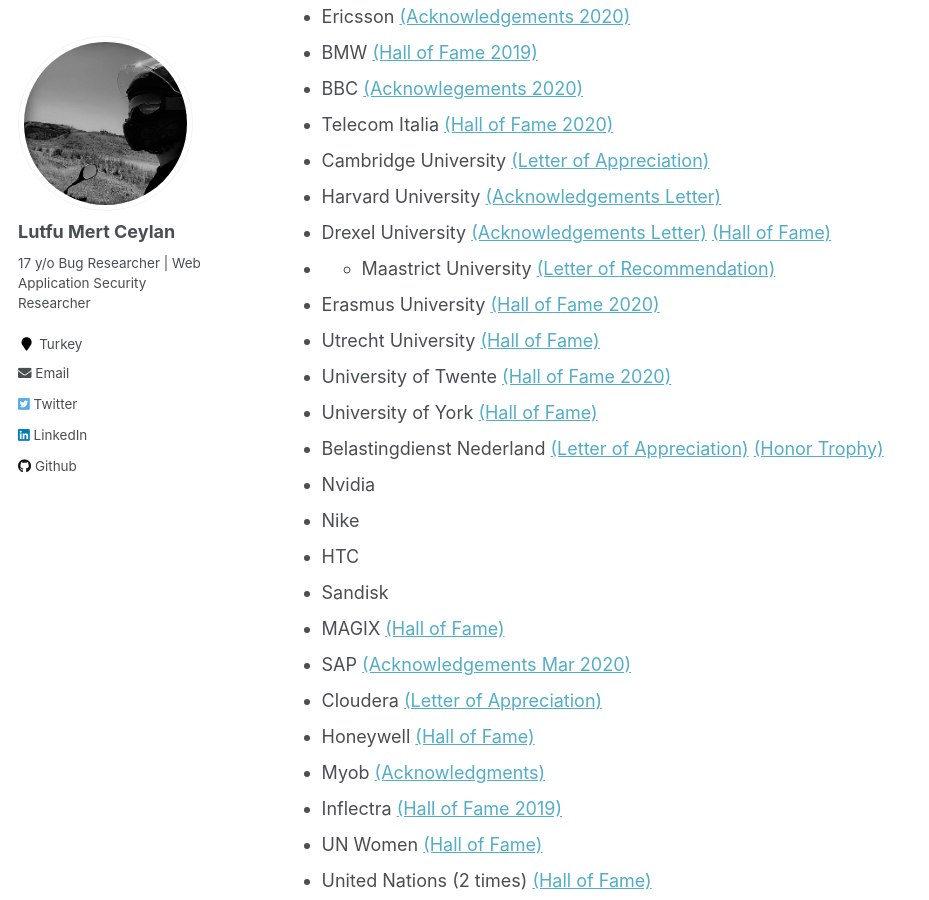
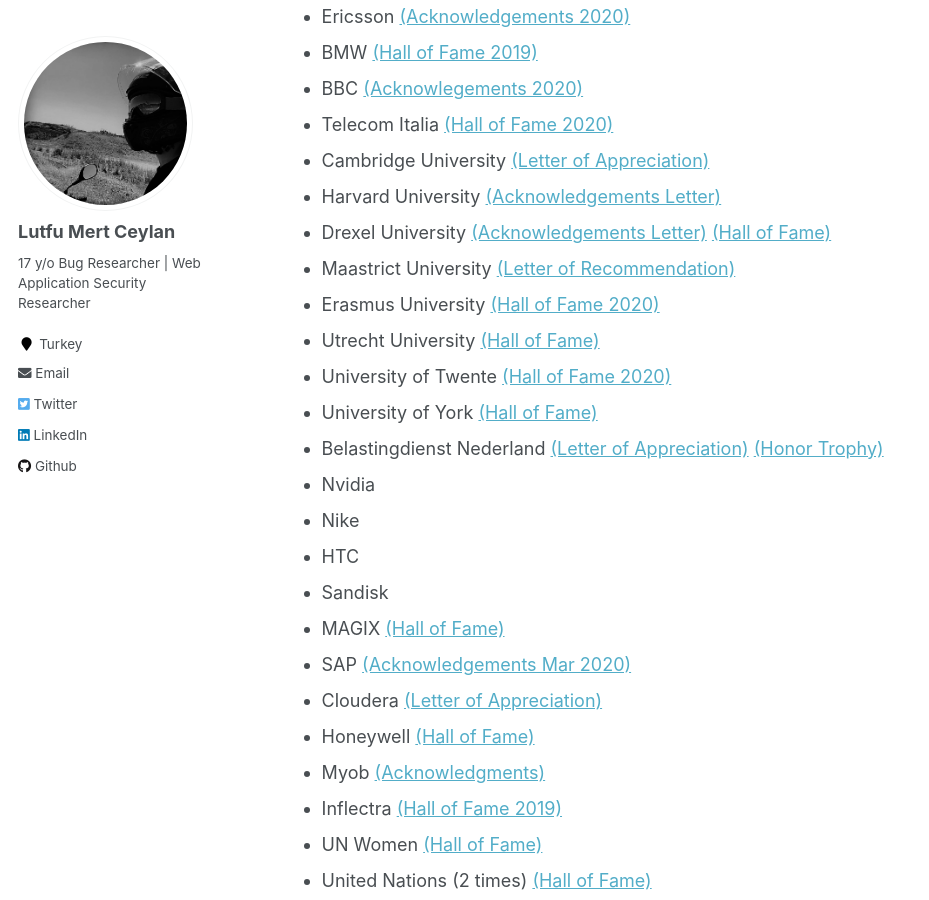
Before and after one commit to lutfumertceylan/mywebsite, a Jekyll site: the page built from _pages/bugbounty.md, in a window 1280 px wide and 900 px high, scrolled down 613 px. Shown: the whole window, without its empty margins (0-929 px from the left). Built offline with Jekyll 4.4.1, drawn with Linux system fonts in a browser that asks for light colours.

```diff
--- a/_pages/bugbounty.md
+++ b/_pages/bugbounty.md
@@ -29,7 +29,7 @@ redirect_from:
 * Cambridge University <a href="https://lutfumertceylan.com.tr/images/cambridge.jpg">(Letter of Appreciation)</a>
 * Harvard University <a href="https://lutfumertceylan.com.tr/files/harvard.jpg">(Acknowledgements Letter)</a>
 * Drexel University <a href="https://lutfumertceylan.com.tr/files/drexel.jpg">(Acknowledgements Letter)</a> <a href="https://drexel.edu/it/security/services-processes/bug-bounty/">(Hall of Fame)</a>
-* * Maastrict University <a href="https://lutfumertceylan.com.tr/files/maastricht.jpg">(Letter of Recommendation)</a>
+* Maastrict University <a href="https://lutfumertceylan.com.tr/files/maastricht.jpg">(Letter of Recommendation)</a>
 * Erasmus University <a href="https://www.eur.nl/en/campus/security-safety/information-security/hall-fame">(Hall of Fame 2020)</a>
 * Utrecht University <a href="https://www.uu.nl/en/node/1599/hall-of-fame-responsible-disclosure">(Hall of Fame)</a>
 * University of Twente <a href="https://www.utwente.nl/en/cyber-safety/responsible/hall-of-fame/">(Hall of Fame 2020)</a>
```
